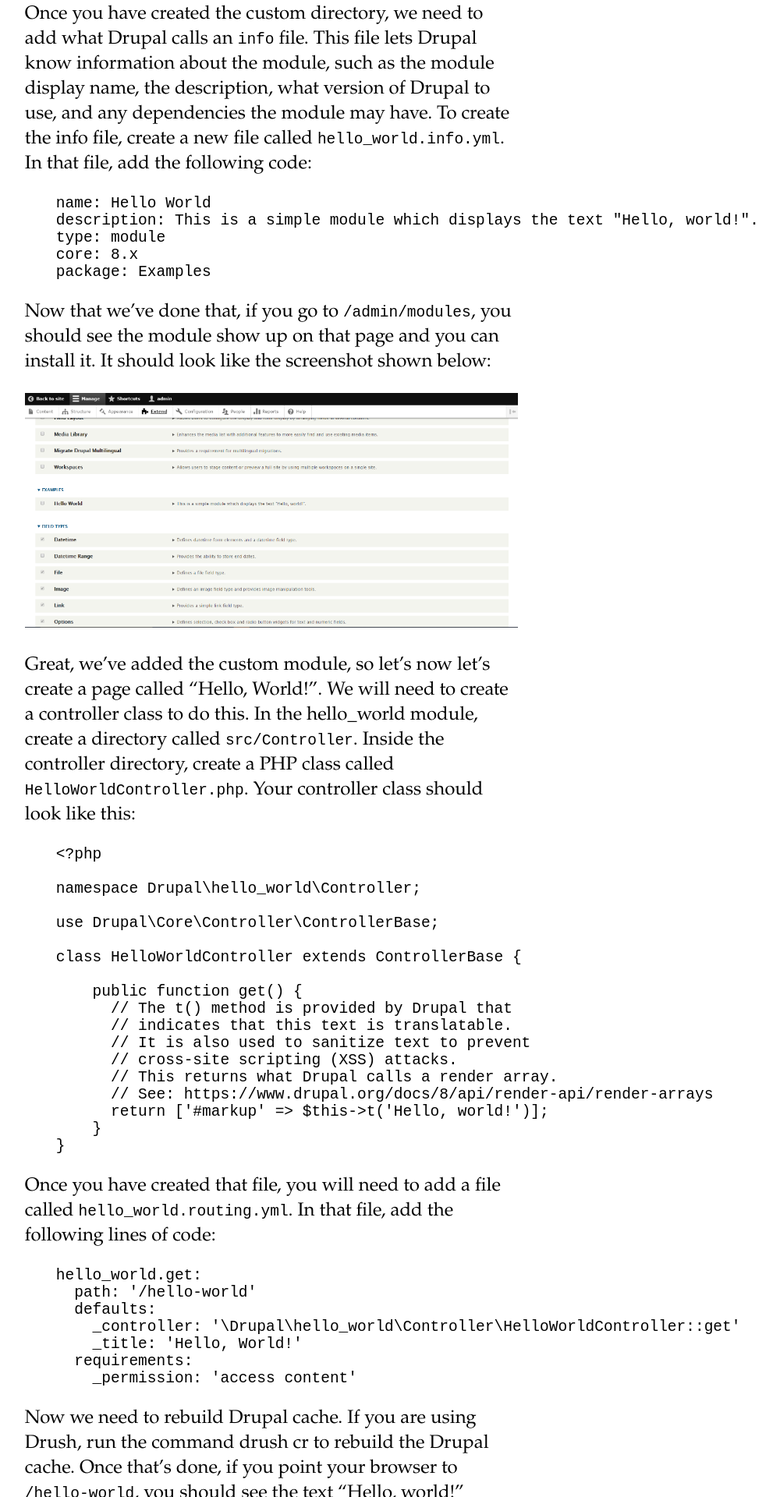
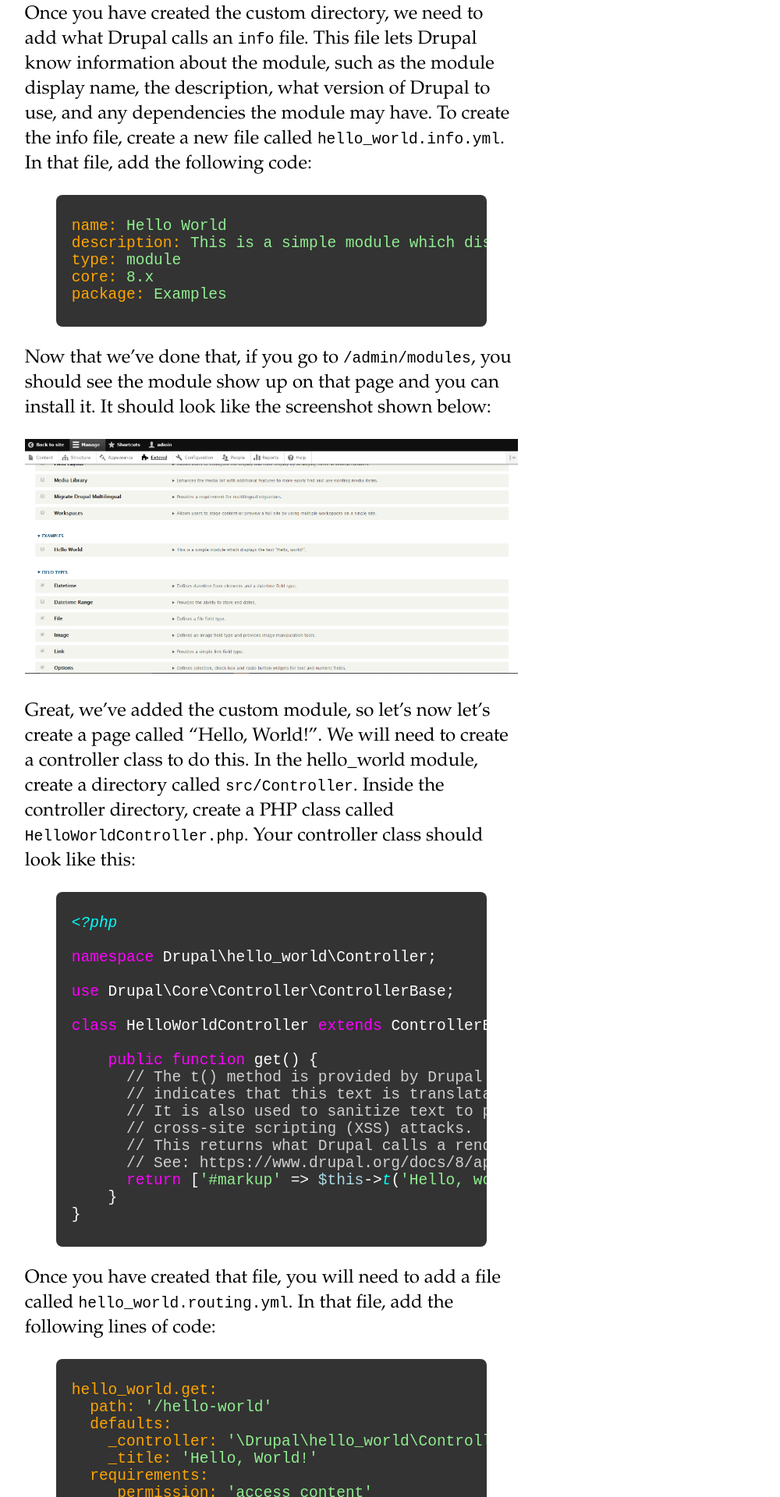
Before and after one commit to bmcveigh/bmcveigh.github.io, a Jekyll site: the page built from _posts/2019-11-06-creating-a-custom-module-in-d8.markdown, in a window 1280 px wide. Shown: the part 851-2771 px from the top of the page at 78% size, without its empty margins (229-1229 px from the left). Built offline with Jekyll 4.4.1, drawn with Linux system fonts in a browser that asks for light colours.

Commit message:
Added code syntax highlighting styling.

```diff
--- /dev/null
+++ b/_sass/components/highlight/_highlight.scss
@@ -0,0 +1,62 @@
+//
+// Styling for syntax highlighting on code blocks.
+//
+
+.highlight {
+    background: #333;
+    border-radius: 8px;
+    padding: 10px 20px;
+    color: #fff;
+    overflow-y: auto;
+
+    // Strings
+    .dl, .s1 {
+        color: lightgreen;
+    }
+
+    // var, function, public function
+    .kd, .k {
+        color: magenta;
+    }
+
+    // Comments
+    .c1 {
+        color: #d0d0d0;
+    }
+
+    // Functions
+    .nf {
+        color: cyan;
+        font-style: italic;
+    }
+
+    // New variables.
+    .nv {
+        color: lightblue;
+    }
+
+    // Specific highlighting for yaml.
+    .language-yaml {
+        .s1, .s {
+            color: lightgreen;
+        }
+
+        .na, .pi {
+            color: orange;
+        }
+    }
+
+    // Specific highlighting for PHP.
+    .language-php {
+        // PHP opening tag
+        .cp {
+            color: cyan;
+            font-style: italic;
+        }
+
+        // Namespaces
+        .kn {
+            color: magenta;
+        }
+    }
+}
--- a/_sass/index.scss
+++ b/_sass/index.scss
@@ -2,3 +2,4 @@
 @import "abstractions/font/font";
 @import "abstractions/container/container";
 @import "components/post/post";
+@import "components/highlight/highlight";
```
